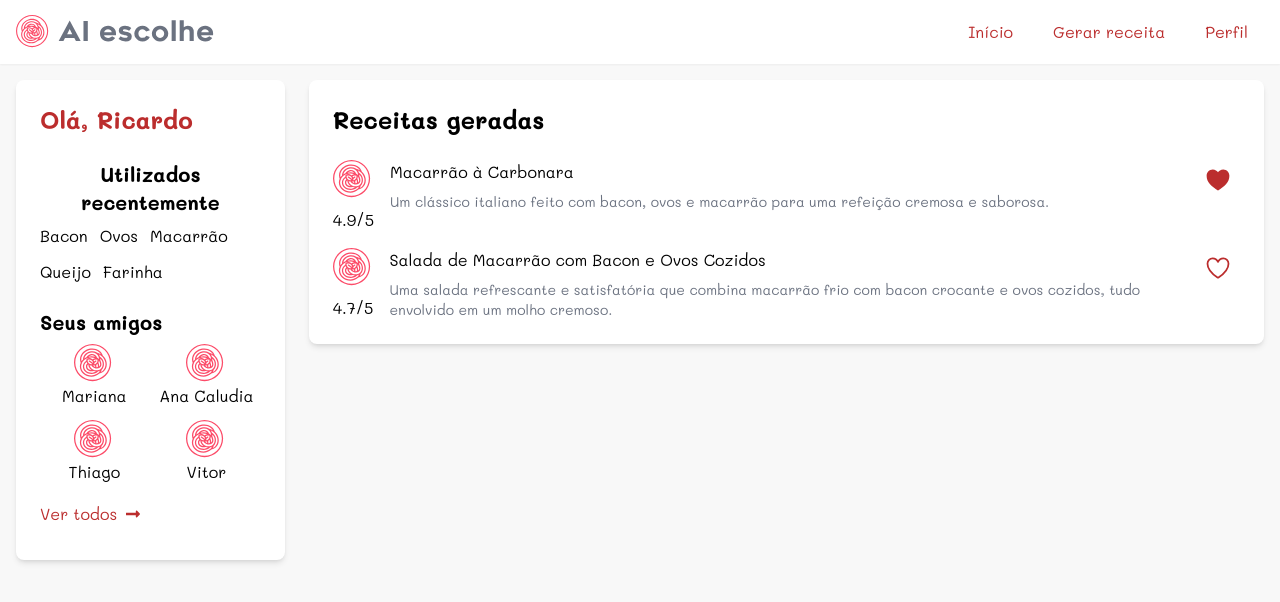
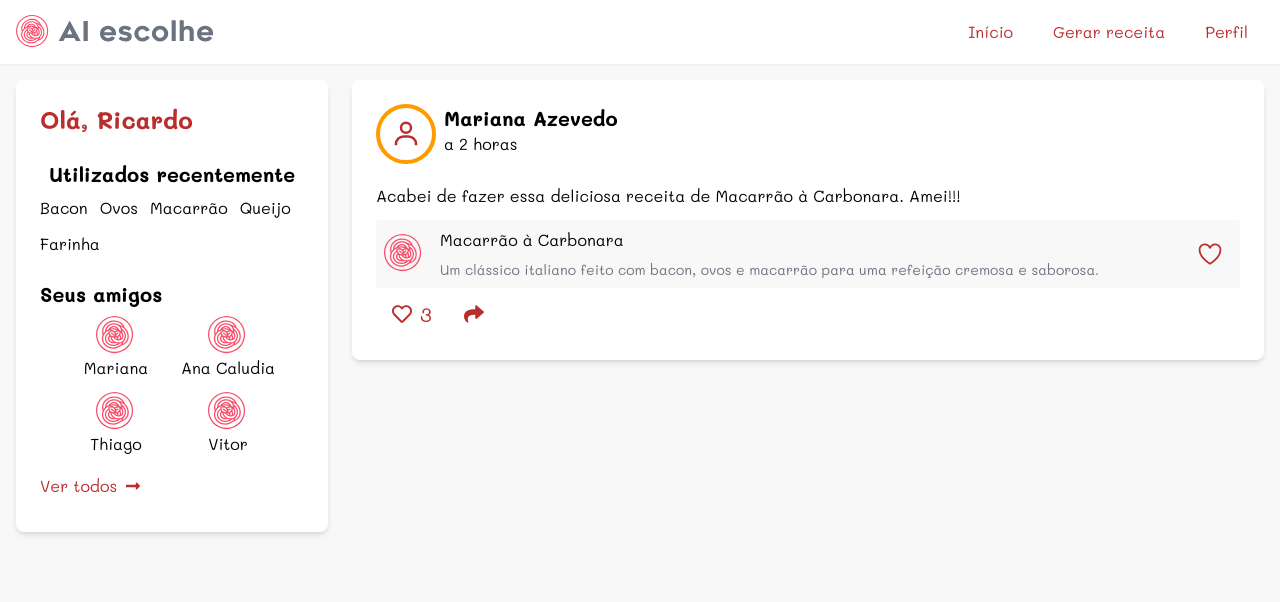
Before and after one commit to ricardorodriguespes17/ai-escolhe-web, a React (Vite) app: page /login in a window 1280 px wide. Both pictures are taken after a click on the button "Entrar". Shown: the top 602 px of the page. Built offline with nearby package versions, Linux system fonts and the light colour scheme.

Commit message:
refactor home page

```diff
--- a/src/components/ProfilePhoto.tsx
+++ b/src/components/ProfilePhoto.tsx
@@ -8,12 +8,12 @@ type ProfilePhotoProps = {
   floating?: boolean
 }
 
-const ProfilePhoto = ({ url = "", size = "md", floating = true }: ProfilePhotoProps) => {
+const ProfilePhoto = ({ url = "", size = "md", floating }: ProfilePhotoProps) => {
   const [error, setError] = useState(false)
 
   const sizes = {
     sm: "w-[60px] text-3xl",
-    md: "w-[120px] text-4xl"
+    md: "w-[120px] text-5xl"
   }
 
   const className = twMerge(
--- a/src/components/RecipeCard.tsx
+++ b/src/components/RecipeCard.tsx
@@ -6,7 +6,7 @@ type RecipeCardProps = {
   title: string
   subTitle: string
   logoURL?: string
-  rating: number
+  rating?: number
   favorited: boolean
 }
 
@@ -15,7 +15,7 @@ const RecipeCard = ({ key, title, subTitle, rating, favorited }: RecipeCardProps
     <div className="flex items-center gap-4 w-full h-fit" key={key}>
       <div className="flex flex-col items-center gap-2 h-full w-fit">
         <Logo mini />
-        <p>{`${rating}/5`}</p>
+        {rating && <p>{`${rating}/5`}</p>}
       </div>
 
       <div className="flex flex-col min-h-full flex-1 gap-2">
--- a/src/pages/Home.tsx
+++ b/src/pages/Home.tsx
@@ -1,4 +1,5 @@
-import RecipeContainer from "../components/RecipesContainer"
+import FeedModelCard from "../components/FeedModelCard"
+import RecipeCard from "../components/RecipeCard"
 import SideContainer from "../components/SideContainer"
 
 const HomePage = () => {
@@ -6,8 +7,21 @@ const HomePage = () => {
     <div className="flex flex-col h-full md:flex-row justify-center gap-6">
       <SideContainer />
 
-      <div className="flex flex-col gap-6">
-        <RecipeContainer />
+      <div className="flex flex-1 flex-col gap-6">
+        <FeedModelCard
+          userName="Mariana Azevedo"
+          time="a 2 horas"
+        >
+          <p>Acabei de fazer essa deliciosa receita de Macarrão à Carbonara. Amei!!!</p>
+
+          <div className="bg-background-light p-2 rounded">
+            <RecipeCard
+              title="Macarrão à Carbonara"
+              subTitle="Um clássico italiano feito com bacon, ovos e macarrão para uma refeição cremosa e saborosa."
+              favorited={false}
+            />
+          </div>
+        </FeedModelCard>
       </div>
     </div>
   )
--- a/src/pages/Profile.tsx
+++ b/src/pages/Profile.tsx
@@ -18,7 +18,7 @@ const ProfilePage = () => {
   return (
     <div className="flex flex-col items-center gap-3">
       <div className="w-full bg-primary h-[180px] rounded-lg relative mb-[50px]">
-        <ProfilePhoto url={user?.imageURL} />
+        <ProfilePhoto url={user?.imageURL} floating />
       </div>
 
       <h1>{name}</h1>
```
